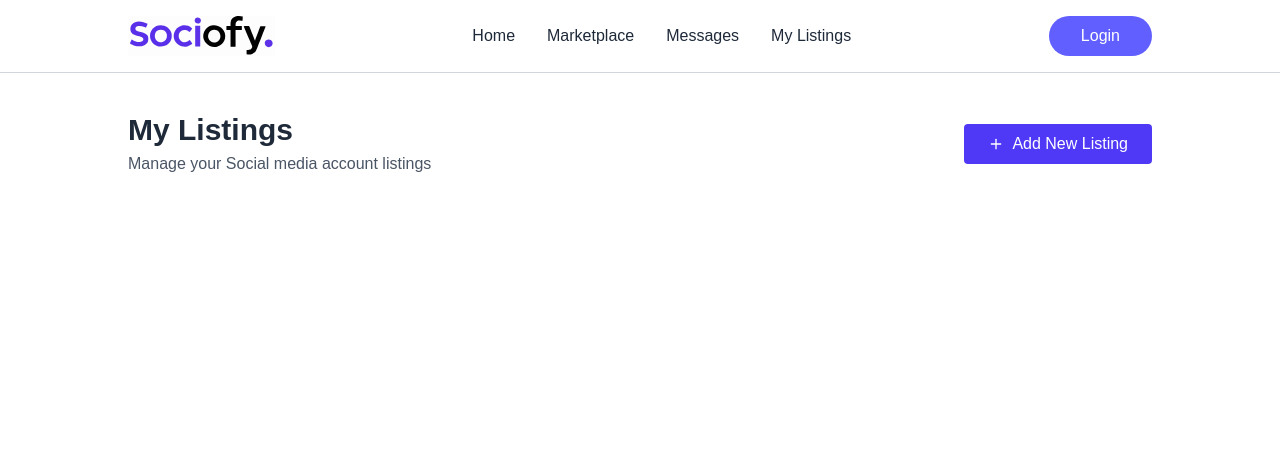
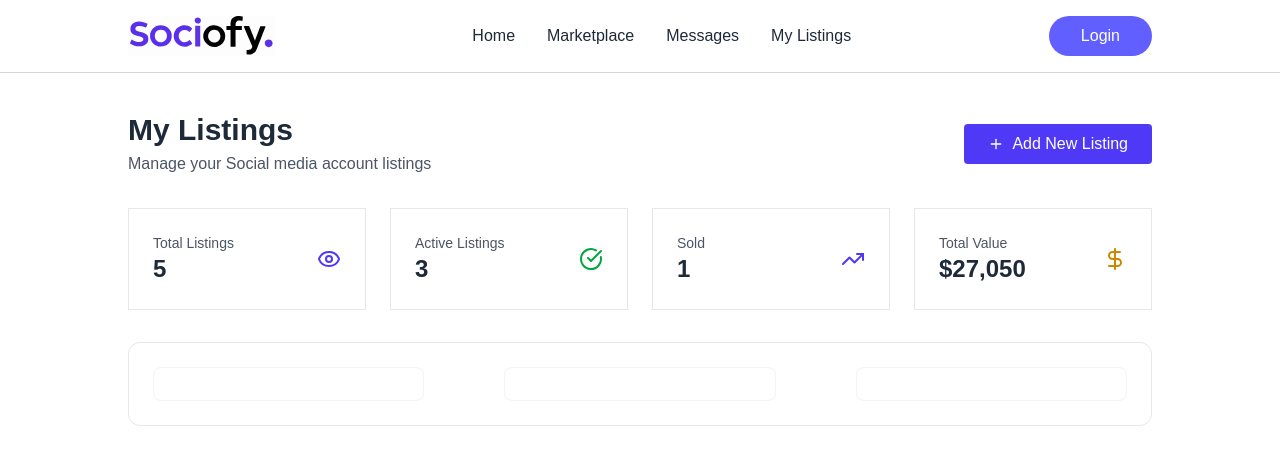
Before and after one commit to bhaskar6211/Sociofy_client_frontend, a React (Vite) app: page /my-listings in a window 1280 px wide. Shown: the top 464 px of the page. Built offline with nearby package versions, Linux system fonts and the light colour scheme; no server answers; a web font is replaced by a local one.

Commit message:
work in listing page: stats card and balance section

```diff
--- a/src/components/StatCard.jsx
+++ b/src/components/StatCard.jsx
@@ -1,9 +1,16 @@
 import React from 'react'
 
 const StatCard = ({ title, value, icon, color }) => {
+  const colorMap = {indigo: 'bg-indigo-100', green: 'bg-green-100', yellow: 'bg-yellow-100'}
   return (
-    <div>
-
+    <div className='bg-white rounded-1g border border-gray-200 p-6'>
+      <div className='flex items-center justify-between'>
+        <div>
+          <p className='text-sm font-medium text-gray-600'>{title}</p>
+          <p className='text-2xl font-bold text-gray-800'>{value}</p>
+        </div>
+        <div>{icon}</div>
+      </div>
     </div>
   )
 }
--- a/src/pages/MyListings.jsx
+++ b/src/pages/MyListings.jsx
@@ -1,7 +1,8 @@
-import { Plus } from 'lucide-react';
+import { ArrowDownCircleIcon, CheckCircle, CoinsIcon, DollarSign, Eye, Plus, TrendingUp, WalletIcon } from 'lucide-react';
 import React from 'react'
 import { useSelector } from 'react-redux'
 import { useNavigate } from 'react-router-dom';
+import StatCard from '../components/StatCard';
 
 const MyListings = () => {
   const {userListings, balance }= useSelector((state)=>state.listing)
@@ -27,7 +28,28 @@ const MyListings = () => {
       </div>
       {/* Stats */}
       <div className='grid grid-cols-1 md:grid-cols-4 gap-6 mb-8'>
+        <StatCard title='Total Listings' value={userListings.length} icon={<Eye className='size-6 text-indigo-600' />} color='indigo' />
 
+        <StatCard title='Active Listings' value={activeListings} icon={<CheckCircle className='size-6 text-green-600' />} color='green' />
+
+        <StatCard title='Sold' value={soldListings} icon={<TrendingUp className='size-6 text-indigo-600' />} color='indigo' />
+
+        <StatCard title='Total Value' value={`${currency}${totalValues.toLocaleString()}`} icon={<DollarSign className='size-6 text-yellow-600'  />} color='yellow' />
+
+      </div>
+      {/* Balance Section */}
+      <div className='flex flex-col sm:flex-row justify-between gap-4 xl:gap-20 p-6 mb-10 bg-white rounded-xl border border-gray-200'>
+        {[
+          {label: 'Earned', value: balance.earned, icon: WalletIcon},
+          {label: 'Withdrawn', value: balance.withdrawn, icon: ArrowDownCircleIcon},
+          {label: 'Available', value: balance.available, icon: CoinsIcon},
+        ].map((item, index)=>(
+          <div key={index} className='flex flex-1 items-center justify-between p-4 rounded-lg border border-gray-100 cursor-pointer'>
+            <div className='flex items-center gap-3'>
+
+            </div>
+          </div>
+        ))}
       </div>
     </div>
   )
```
